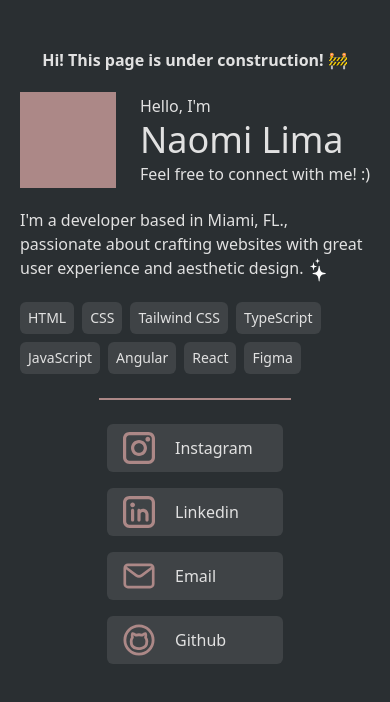
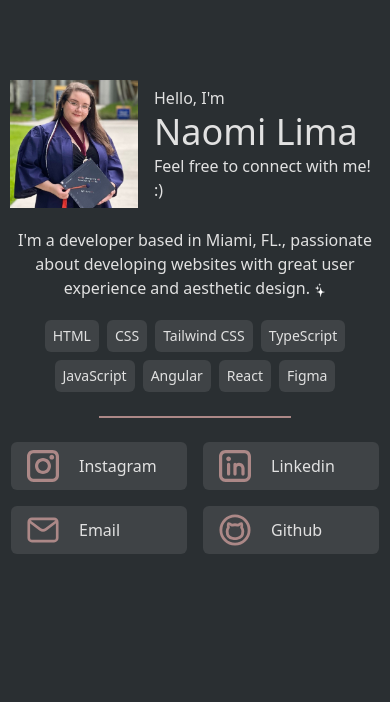
Before and after one commit to naomilima00/link-in-bio, an Angular app: page / in a window 390 px wide. Shown: the top 702 px of the page. Built offline with nearby package versions, Linux system fonts and the light colour scheme.

Commit message:
final changes; improve responsive design; headshot;

```diff
--- a/src/app/app.component.html
+++ b/src/app/app.component.html
@@ -1,5 +1,4 @@
 <section class="main-content">
-  <div class="font-bold">Hi! This page is under construction! 🚧</div>
   <app-header-component></app-header-component>
   <app-skills-component></app-skills-component>
   <app-links-component></app-links-component>
--- a/src/app/header-component/header-component.component.html
+++ b/src/app/header-component/header-component.component.html
@@ -1,6 +1,6 @@
 <section class="header-section">
   <section class="intro-section">
-    <div class="temp-img"></div>
+    <img class="naomi-img" src="assets/naomi.jpeg"/>
     <div class="intro-text">
       <p class="text-sm">Hello, I'm</p>
       <h1 class="text-lg">Naomi Lima</h1>
@@ -9,7 +9,7 @@
   </section>
 
   <section class="description">
-    <p>I'm a developer based in Miami, FL., passionate about crafting websites with great user experience and aesthetic design. <img src="assets/sparkle.svg" class="inline-block"></p>
+    <p>I'm a developer based in Miami, FL., passionate about developing websites with great user experience and aesthetic design. <img src="assets/sparkle.svg" class="inline-block w-3"></p>
   </section>
 
 </section>
--- a/src/app/header-component/header-component.component.scss
+++ b/src/app/header-component/header-component.component.scss
@@ -2,11 +2,15 @@
   @apply flex flex-col gap-5;
 }
 .intro-section{
-  @apply xs:inline-flex items-center w-full;
+  @apply gap-4 max-xs:flex max-xs:flex-col max-xs:justify-center xs:inline-flex items-center w-full;
 }
 .intro-text{
-  @apply ml-auto;
+  @apply max-xs:text-center mt-2 xs:mt-0 xs:ml-auto;
 }
-.temp-img{
-  @apply w-24 h-24 bg-rosy-brown;
+.naomi-img{
+  @apply w-32 h-32 bg-rosy-brown;
 }
+
+.description{
+  @apply text-center;
+}
--- a/src/app/links-component/links-component.component.scss
+++ b/src/app/links-component/links-component.component.scss
@@ -9,7 +9,7 @@
 }
 
 .link-btn{
-  @apply gap-5 p-2 px-4 items-center inline-flex h-12 w-44 bg-arsenic rounded-md;
+  @apply gap-5 p-2 px-4 items-center inline-flex h-12 w-full xs:w-44 bg-arsenic rounded-md;
   .link-icons{
     @apply max-w-8 max-h-8;
   }
--- a/src/app/skills-component/skills-component.component.scss
+++ b/src/app/skills-component/skills-component.component.scss
@@ -1,9 +1,6 @@
 .list-skills{
-  @apply inline-flex gap-2 flex-wrap;
+  @apply justify-center inline-flex gap-2 flex-wrap;
 }
 .skill-pill{
   @apply whitespace-nowrap text-xs leading-none h-8 w-fit p-2 bg-arsenic rounded-md content-center;
-  &:hover{
-    @apply bg-rosy-brown transition ease-out duration-1000;
-  }
 }
--- a/src/styles.scss
+++ b/src/styles.scss
@@ -6,5 +6,5 @@ html{
   @apply bg-cod-gray;
 }
 body{
-  @apply text-jupiter mx-5 sm:mx-auto mt-12 mb-10 max-w-screen-xs;
+  @apply text-jupiter mx-5 xs:mx-auto mt-20 mb-10 xs:max-w-screen-xs;
 }
```
Also changed, not shown: src/assets/naomi.jpeg (added).
